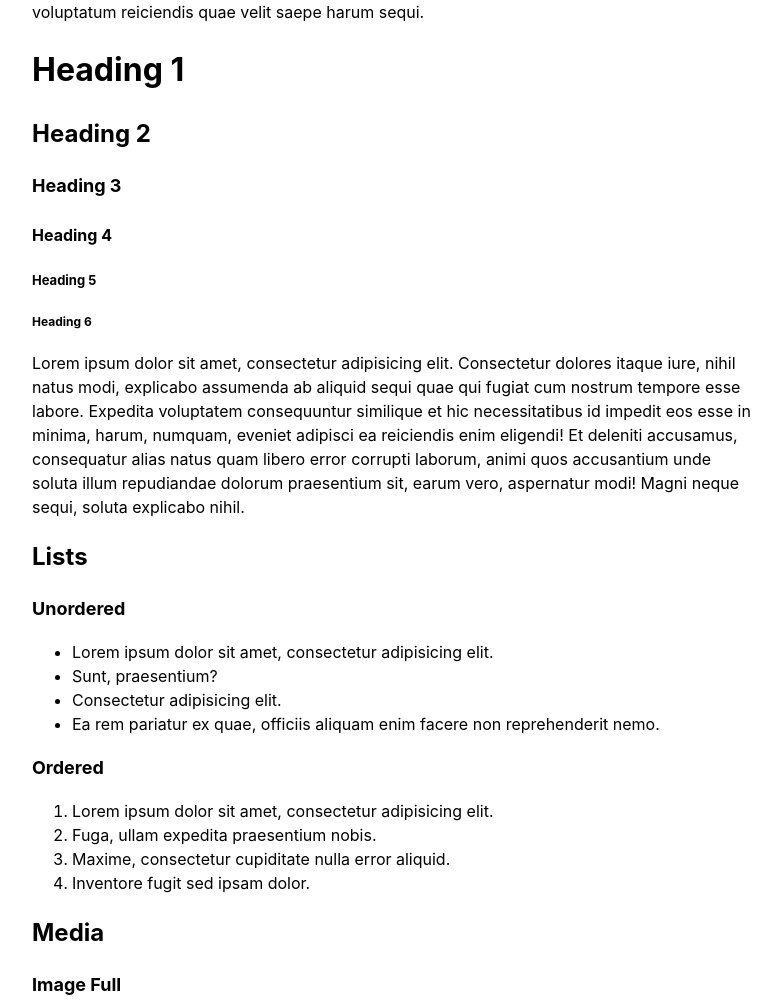
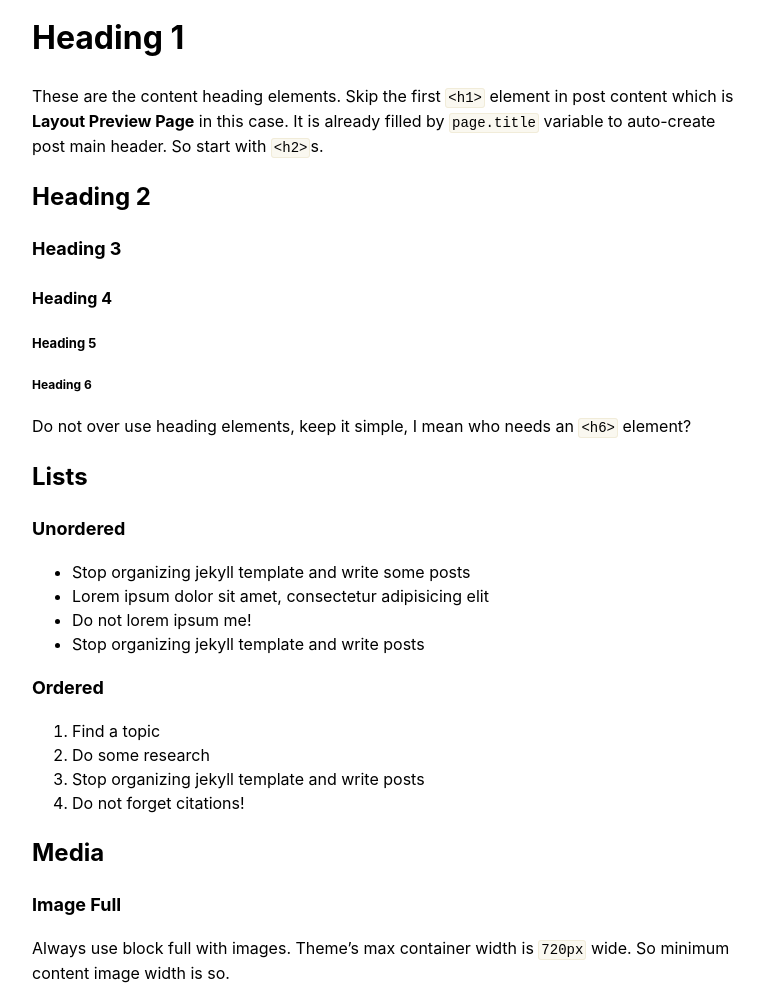
Before and after one commit to xkema/xkema.github.io, a Jekyll site: the page built from _posts/2017-04-02-layout-preview-page.md, in a window 1280 px wide. Shown: the part 760-1761 px from the top of the page, without its empty margins (248-1029 px from the left). Built offline with Jekyll 4.4.1, drawn with Linux system fonts in a browser that asks for light colours; some of the changed text lies outside the part shown; grey boxes are pictures that could not be loaded.

Commit message:
Updates layout preview page
- adds inline code block styles
- updates layout container class organization

````diff
--- a/_layouts/page.html
+++ b/_layouts/page.html
@@ -2,7 +2,7 @@
 layout: default
 ---
 
-<article class="container page">
+<article class="page">
   <h1 class="title">{{ page.title | escape }}</h1>
   <div class="content">
     {{ content }}
--- a/_layouts/post.html
+++ b/_layouts/post.html
@@ -2,7 +2,7 @@
 layout: default
 ---
 
-<article class="container post">
+<article class="post">
   <h1 class="title">{{ page.title }}</h1>
   <time class="date" datetime="{{ post.date }}">{{ page.date | date_to_string }}</time>
   {% if page.tags.size > 0 %}
--- a/_posts/2017-04-02-layout-preview-page.md
+++ b/_posts/2017-04-02-layout-preview-page.md
@@ -4,11 +4,11 @@
 excerpt: This is the layout preview page of this jekyll template, with basic HTML elements, styles and etc..
 ---
 
-![A Top Image](https://picsum.photos/1200/480/?image=212)
-
-Lorem ipsum dolor sit amet, consectetur adipisicing elit. Repudiandae quo deserunt odio sint voluptatum reiciendis quae velit saepe harum sequi.
+![A Top Image](https://picsum.photos/720/320/?image=212)
 
 # Heading 1
+
+These are the content heading elements. Skip the first `<h1>` element in post content which is **Layout Preview Page** in this case. It is already filled by `page.title` variable to auto-create post main header. So start with `<h2>`s.
 
 ## Heading 2
 
@@ -20,49 +20,55 @@
 
 ###### Heading 6
 
-Lorem ipsum dolor sit amet, consectetur adipisicing elit. Consectetur dolores itaque iure, nihil natus modi, explicabo assumenda ab aliquid sequi quae qui fugiat cum nostrum tempore esse labore. Expedita voluptatem consequuntur similique et hic necessitatibus id impedit eos esse in minima, harum, numquam, eveniet adipisci ea reiciendis enim eligendi! Et deleniti accusamus, consequatur alias natus quam libero error corrupti laborum, animi quos accusantium unde soluta illum repudiandae dolorum praesentium sit, earum vero, aspernatur modi! Magni neque sequi, soluta explicabo nihil.
+Do not over use heading elements, keep it simple, I mean who needs an `<h6>` element?
 
 ## Lists
 
 ### Unordered
 
-- Lorem ipsum dolor sit amet, consectetur adipisicing elit.
-- Sunt, praesentium?
-- Consectetur adipisicing elit.
-- Ea rem pariatur ex quae, officiis aliquam enim facere non reprehenderit nemo.
+- Stop organizing jekyll template and write some posts
+- Lorem ipsum dolor sit amet, consectetur adipisicing elit
+- Do not lorem ipsum me!
+- Stop organizing jekyll template and write posts
 
 ### Ordered
 
-1. Lorem ipsum dolor sit amet, consectetur adipisicing elit.
-2. Fuga, ullam expedita praesentium nobis.
-3. Maxime, consectetur cupiditate nulla error aliquid.
-4. Inventore fugit sed ipsam dolor.
+1. Find a topic
+2. Do some research
+3. Stop organizing jekyll template and write posts
+4. Do not forget citations!
 
 ## Media
 
 ### Image Full
 
+Always use block full with images. Theme's max container width is `720px` wide. So minimum content image width is so.
+
 ![Sample Unsplash Image](https://picsum.photos/960/480/?image=479)
 
 ### Image Inline
 
-Lorem ipsum dolor sit amet, consectetur adipisicing elit. Quae libero quibusdam, velit nostrum molestiae quisquam perspiciatis tenetur perferendis sapiente eos. Ipsam, consequatur. Eius eaque, veniam incidunt non. Dolore repellendus dolor voluptate soluta perferendis, iusto blanditiis voluptatem sit doloremque debitis non incidunt, voluptates aliquid culpa delectus suscipit mollitia nobis velit aperiam cupiditate natus ducimus aspernatur sunt. Provident, voluptas. Voluptate rerum ![Sample Unsplash Image](https://picsum.photos/120/160/?image=756) voluptas molestias dicta quibusdam minima sed rem libero quo cum quasi provident, ad cupiditate laborum doloribus. Fuga molestias minima ipsum ea perspiciatis assumenda, recusandae sapiente illum, ratione quo provident nemo quidem. Tenetur repellat iste soluta a minus delectus, fuga culpa voluptas?
+Inline images are not supported due to keep markdow syntax simple. If you use one, a `120x160` image in this case, you'll get an unexpectedly cut in half content image as in here. It is possible to use a customized markup syntax to fix but I'm skipping it for now. ![Sample Unsplash Image](https://picsum.photos/120/160/?image=756)
 
-### Image Smaller than content
+### Image Smaller than Site Content
 
-![A Small Image](https://picsum.photos/600/320/?image=519)
+You'll get this if you use images smaller than `720px`.
+
+![A Smaller Image](https://picsum.photos/600/320/?image=519)
 
 ## Table
 
-| Lorem ipsum | Lorem ipsum | Lorem ipsum |
-| ----------- | ----------- | ----------- |
-| Lorem ipsum | Lorem ipsum | Lorem ipsum |
-| Lorem ipsum | Lorem ipsum | Lorem ipsum |
-| Lorem ipsum | Lorem ipsum | Lorem ipsum |
+| Pages    | Categories    | Tags                |
+| -------- | ------------- | ------------------- |
+| home     | development   | front-end-developer |
+| about    | tutorials     | best-practises      |
+| contact  | uncategorized | untagged            |
 
 ## Code
 
-Lorem ipsum dolor sit amet, consectetur adipisicing elit. Laboriosam perspiciatis distinctio excepturi `let hola = "lola";` ea quisquam eligendi voluptas incidunt placeat saepe minima quis tenetur id, hic ipsam nisi aperiam sunt earum quidem dignissimos odio. Rerum illo perferendis natus. Nesciunt itaque, beatae quo!
+Inline code samples are simple inline colored blocks as in `let inlineBlock = 'inline';`
+
+Fenced code blocks are block contents styled as sample below. See [GFM guide](https://guides.github.com/features/mastering-markdown/#GitHub-flavored-markdown)
 
 ```javascript
 let greetDictator = () => {
@@ -73,26 +79,19 @@
 
 ## Text Elements
 
-Lorem ipsum **dolor** sit amet, consectetur adipisicing elit. Laboriosam perspiciatis *distinctio excepturi ea quisquam eligendi* voluptas incidunt placeat saepe <u>minima quis</u> tenetur id, hic ipsam nisi aperiam sunt earum [quidem dignissimos](http://quidem.dignissimos) odio. Rerum illo perferendis natus. Nesciunt itaque, beatae quo!
-
-## Buttons
-
-<button>click me!</button>
-
-## TL;DR
-
-Lorem ipsum dolor sit amet, consectetur adipisicing elit. Laboriosam perspiciatis distinctio quisquam eligendi voluptas incidunt placeat saepe minima quis tenetur id, hic ipsam nisi aperiam sunt earum quidem dignissimos odio. Rerum illo perferendis natus. Nesciunt itaque, beatae quo!
+Here is the old **bold** text, and great *italic*. Links appear like [link to theme repo](https://github.com/xkema/xkema.github.io). Breaked lines starts from just here (with double or more spaces in markdown content):
+I'm breaked with a `<br>` element.
 
 ## Inline Horizontal Rule
 
-Lorem ipsum dolor sit amet, consectetur adipisicing elit. Amet recusandae maiores similique dicta natus libero exercitationem. Aliquam tempora ipsam optio est reiciendis ratione, omnis magni tenetur facilis mollitia temporibus incidunt quo praesentium eius quibusdam, sint architecto rerum molestias.
+`<hr>` elements are always block level with some margin above and below.
 
 - - -
 
-Lorem ipsum dolor sit amet, consectetur adipisicing elit. Tempore et, corporis praesentium repudiandae nisi veritatis debitis aut, est voluptatibus fugit at ut. Architecto veniam sequi, assumenda consectetur officiis, dolorum alias. Fuga illum velit, fugiat? Eligendi quis ea deleniti fugit quos.
+Use them to create logically separated blocks in content maybe?
 
 ## Blockquotes
 
 Lorem said:
 
-> Lorem ipsum dolor sit amet, consectetur adipisicing elit. Laboriosam perspiciatis distinctio excepturi ea quisquam eligendi voluptas incidunt placeat saepe minima quis tenetur id, hic ipsam nisi aperiam sunt earum quidem dignissimos odio. Rerum illo perferendis natus. Nesciunt itaque, beatae quo!
+> who cares your content style, headers, code blocks or images, stop organizing jekyll template and write posts.
--- a/_sass/_base.scss
+++ b/_sass/_base.scss
@@ -39,12 +39,21 @@
 h6 { font-size: 1.2rem; margin: 2.0rem 0; }
 
 code {
-  display: block;
-  padding: 1rem;
-  margin: 1rem 0;
-  font-size: 1.4rem;
   background-color: $color-code-background;
-  overflow-x: scroll;
+  border: 1px solid $color-code-border;
+  font-size: 87.5%;
+  border-radius: 3px;
+  padding: 1px 2px;
+  // white-space: pre;
+}
+
+pre {
+  code {
+    display: block;
+    padding: 1rem;
+    margin: 1rem 0;
+    overflow-x: scroll;
+  }
 }
 
 hr {
--- a/_sass/_customize.scss
+++ b/_sass/_customize.scss
@@ -168,8 +168,8 @@
   }
   .container {
     max-width: 100%;
-    padding-left: $pad-small;
-    padding-right: $pad-small;
+    padding-left: (768px - $site-width)*.5;
+    padding-right: (768px - $site-width)*.5;
   }
   #site-header {
     padding-top: $pad-small;
@@ -179,3 +179,11 @@
     }
   }
 }
+
+// mobile
+@media (max-width: 720px) {
+  .container {
+    padding-left: (768px - $site-width)*.25;
+    padding-right: (768px - $site-width)*.25;
+  }
+}
--- a/_sass/theme.scss
+++ b/_sass/theme.scss
@@ -46,6 +46,7 @@
 $color-light : #eeeeee; // light gray
 
 $color-code-background: #faf8f0;
+$color-code-border    : #f1ecd9;
 
 // import partials
 @import
--- a/package.json
+++ b/package.json
@@ -4,7 +4,7 @@
   "description": "xkema.github.io",
   "main": "index.js",
   "scripts": {
-    "start": "jekyll serve --livereload"
+    "start": "jekyll serve --livereload --drafts"
   },
   "repository": {
     "type": "git",
````
Also changed, not shown: README.md (+1 -0 lines).
